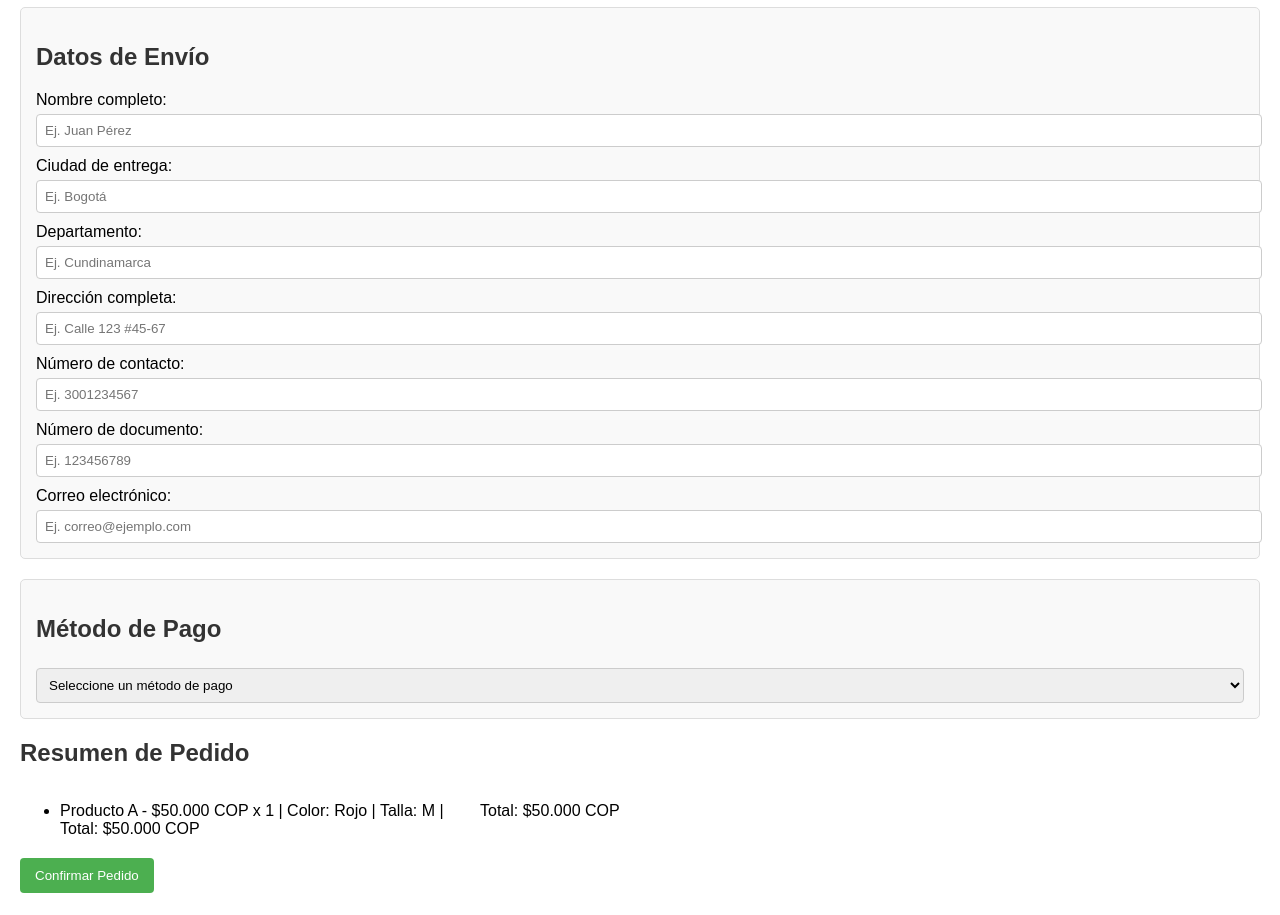
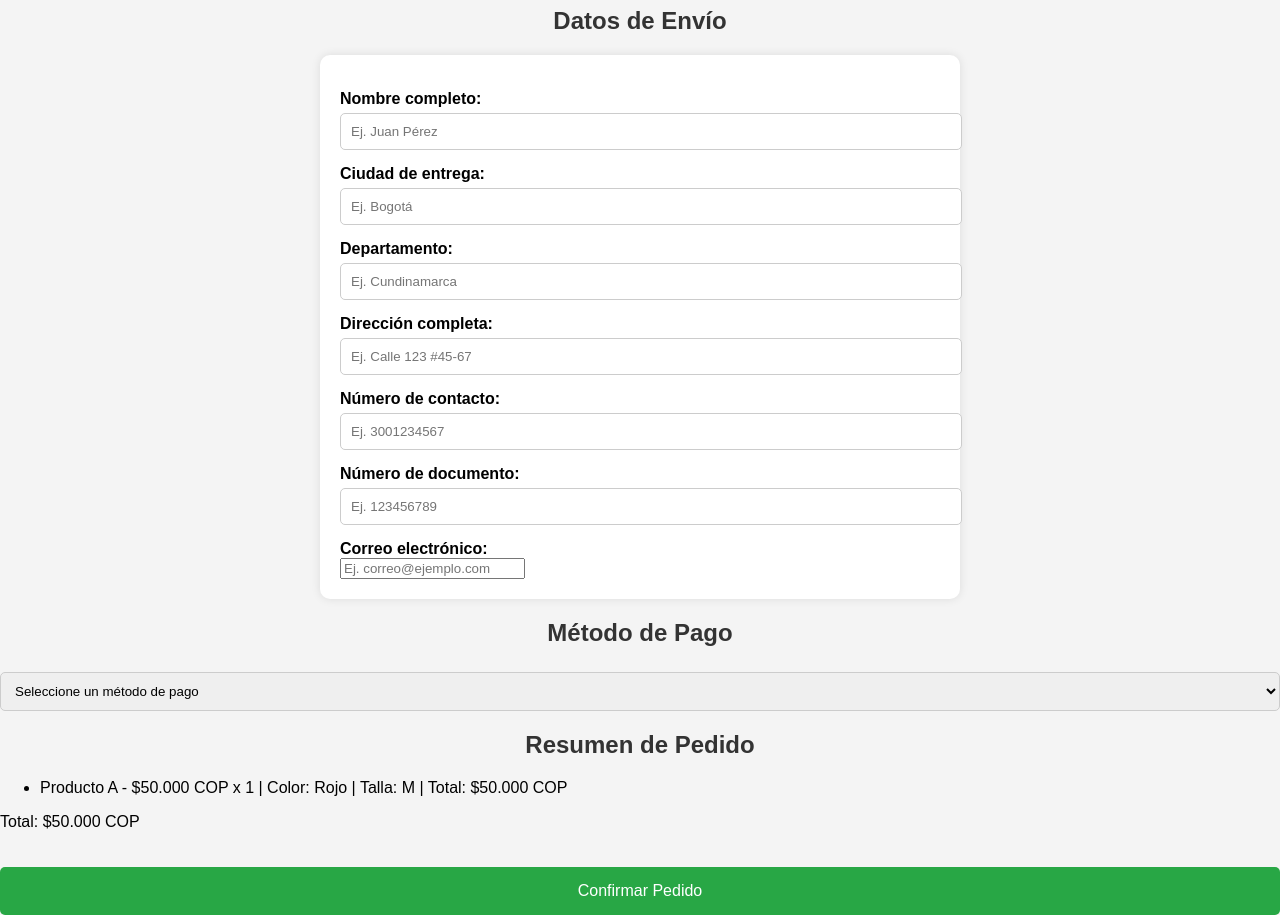
Before and after one commit to yirman2024/variedadesexpress, a plain HTML site: page checkout.html in a window 1280 px wide. Shown: the part 73-988 px from the top of the page. Drawn offline with Linux system fonts and the light colour scheme.

Commit message:
Update checkout.css

```diff
--- a/checkout.css
+++ b/checkout.css
@@ -1,52 +1,78 @@
+/* checkout.css */
 
-/* Estilos generales */
 body {
     font-family: Arial, sans-serif;
-    margin: 20px;
+    background-color: #f4f4f4;
+    margin: 0;
+    padding: 0;
 }
+
 h1, h2 {
     color: #333;
+    text-align: center;
 }
+
+form {
+    background-color: white;
+    padding: 20px;
+    margin: 20px auto;
+    width: 90%;
+    max-width: 600px;
+    border-radius: 10px;
+    box-shadow: 0 0 10px rgba(0, 0, 0, 0.1);
+}
+
 label {
     display: block;
-    margin-top: 10px;
+    margin-top: 15px;
+    font-weight: bold;
 }
-input, select {
+
+input[type="text"], input[type="tel"], select {
     width: 100%;
-    padding: 8px;
+    padding: 10px;
     margin-top: 5px;
     border: 1px solid #ccc;
-    border-radius: 4px;
+    border-radius: 5px;
 }
-#shippingDetails, #paymentMethodSection {
-    margin-bottom: 20px;
+
+button {
+    width: 100%;
     padding: 15px;
-    border: 1px solid #ddd;
+    background-color: #28a745;
+    color: white;
+    border: none;
     border-radius: 5px;
-    background-color: #f9f9f9;
+    font-size: 16px;
+    cursor: pointer;
+    margin-top: 20px;
 }
-#orderSummary {
-    display: flex;
-    justify-content: space-between;
+
+button:hover {
+    background-color: #218838;
 }
-#orderDetails {
-    margin-bottom: 20px;
+
+#order-summary {
+    background-color: white;
+    padding: 20px;
+    margin: 20px auto;
+    width: 90%;
+    max-width: 600px;
+    border-radius: 10px;
+    box-shadow: 0 0 10px rgba(0, 0, 0, 0.1);
 }
-.order-list {
-    max-width: 400px;
+
+#payment-methods {
+    margin-top: 20px;
 }
-.order-summary {
-    flex: 1;
-    margin-left: 20px;
+
+/* Pequeñas animaciones para mejorar la UX */
+input[type="text"]:focus, input[type="tel"]:focus, select:focus {
+    border-color: #007bff;
+    outline: none;
+    box-shadow: 0 0 5px rgba(0, 123, 255, 0.5);
 }
-button {
-    background-color: #4CAF50; /* Verde */
-    color: white;
-    padding: 10px 15px;
-    border: none;
-    border-radius: 4px;
-    cursor: pointer;
+
+#credit-card-fields, #bank-transfer-fields {
+    display: none;
 }
-button:hover {
-    background-color: #45a049; /* Verde más oscuro */
-}
```
